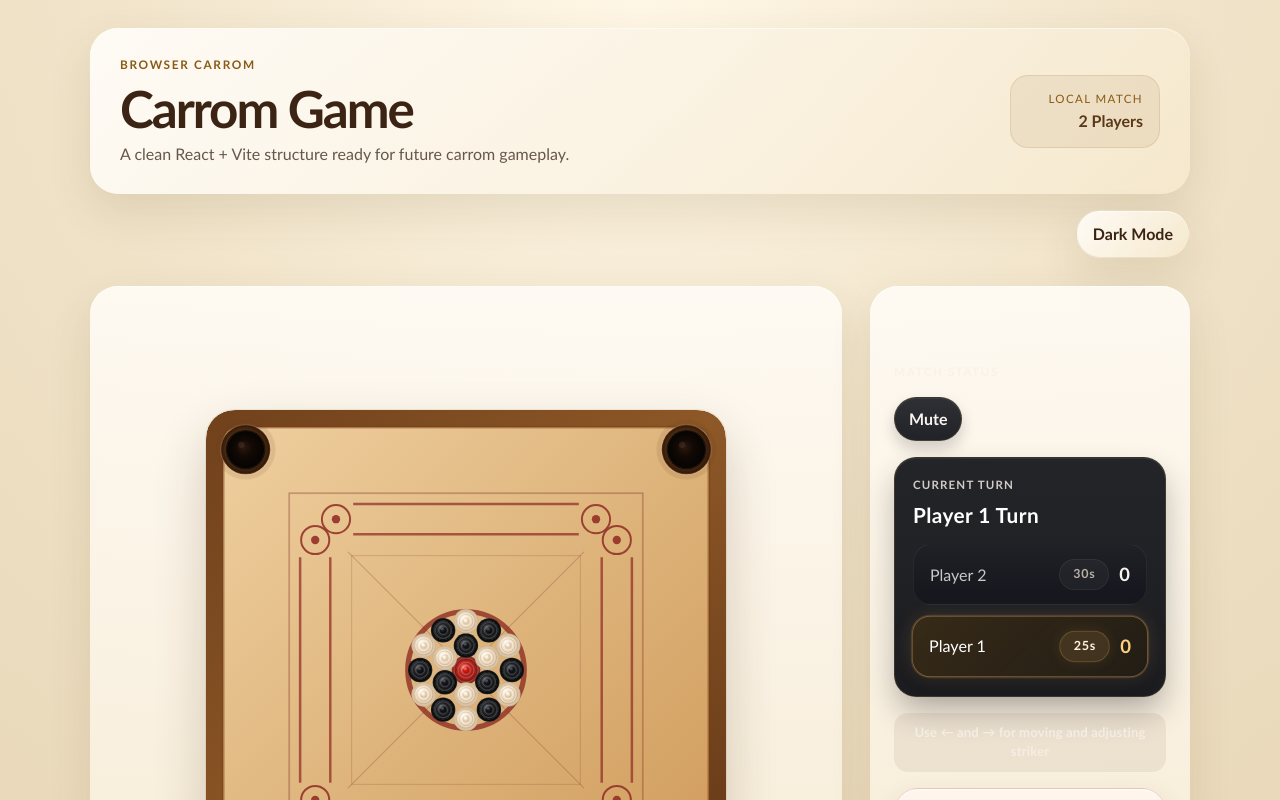
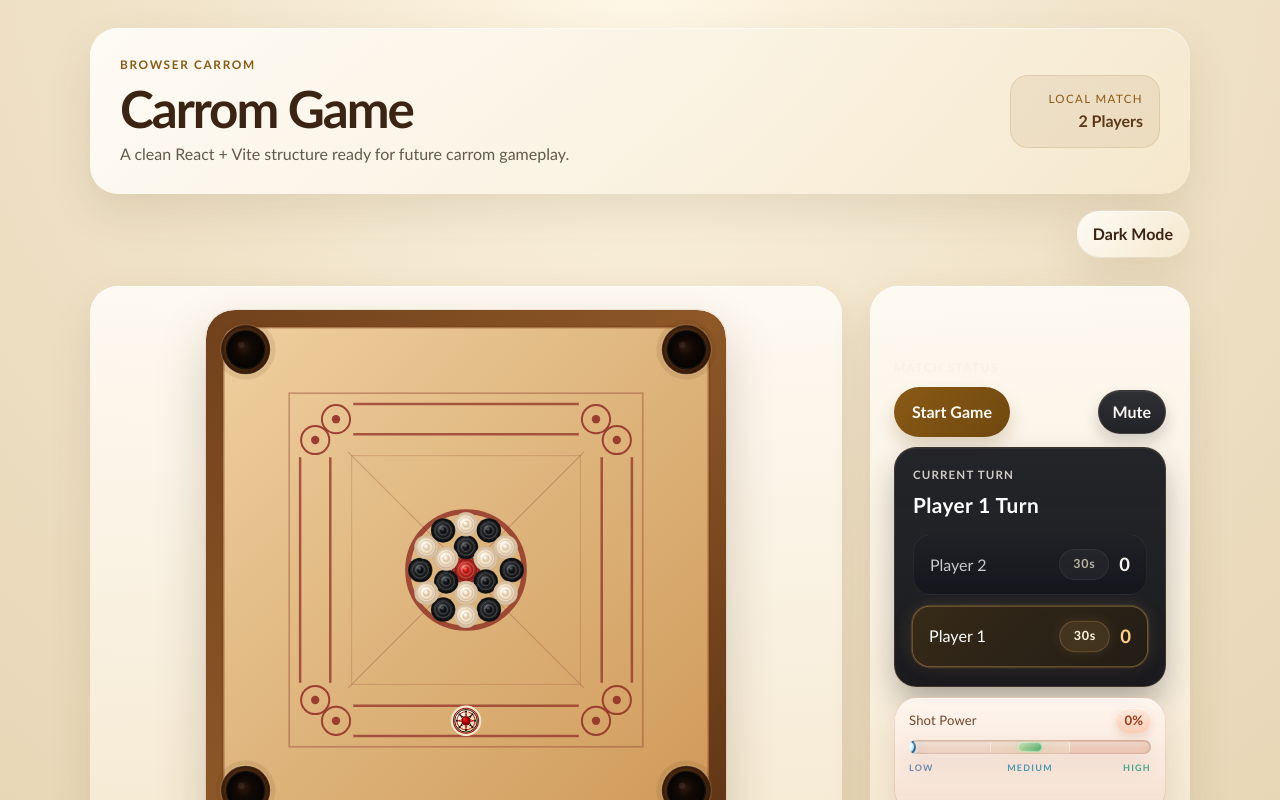
Before and after one commit to thecodersid07/Carrom-game, a React (Vite) app: page / in a window 1280 px wide. Shown: the top 800 px of the page. Built offline with nearby package versions, Linux system fonts and the light colour scheme.

Commit message:
refine game panel controls and start flow

```diff
--- a/src/game/GameBoard.jsx
+++ b/src/game/GameBoard.jsx
@@ -49,6 +49,7 @@ function GameBoard() {
     player1: 0,
     player2: 0,
   });
+  const [gameStarted, setGameStarted] = useState(false);
   const [gameOver, setGameOver] = useState(false);
   const [winnerMessage, setWinnerMessage] = useState('');
   const [turnTimeLeft, setTurnTimeLeft] = useState(TURN_TIMER_SECONDS);
@@ -68,6 +69,7 @@ function GameBoard() {
   const canvasRef = useRef(null);
   const hasLoggedDebugRef = useRef(false);
   const activePlayerRef = useRef(1);
+  const gameStartedRef = useRef(false);
   const gameOverRef = useRef(false);
   const shotPowerRef = useRef(0);
   const perfectShotTimeoutRef = useRef(0);
@@ -146,6 +148,7 @@ function GameBoard() {
     const boardState = boardStateRef.current;
 
     if (
+      !gameStartedRef.current ||
       gameOverRef.current ||
       boardState.shotInProgress ||
       isAnyPieceMoving(boardState, MIN_VELOCITY) ||
@@ -173,6 +176,7 @@ function GameBoard() {
     }
 
     if (
+      !gameStartedRef.current ||
       boardStateRef.current.shotInProgress ||
       isAnyPieceMoving(boardStateRef.current, MIN_VELOCITY)
     ) {
@@ -252,7 +256,7 @@ function GameBoard() {
     }, 850);
   };
 
-  const resetGame = () => {
+  const resetGame = (shouldStart = false) => {
     boardStateRef.current = createInitialBoardState({
       coinPositions: COIN_POSITIONS,
       strikerPosition: getPlayerStrikerPosition(1),
@@ -282,13 +286,19 @@ function GameBoard() {
     setTurnFlashVisible(false);
     pendingQueenCoverRef.current = null;
     setActivePlayer(1);
+    activePlayerRef.current = 1;
     setScores({
       player1: 0,
       player2: 0,
     });
+    setGameStarted(shouldStart);
     setGameOver(false);
     setWinnerMessage('');
     resetTurnTimer();
+  };
+
+  const handleStartOrRestart = () => {
+    resetGame(true);
   };
 
   useEffect(() => {
@@ -296,6 +306,15 @@ function GameBoard() {
   }, [activePlayer]);
 
   useEffect(() => {
+    gameStartedRef.current = gameStarted;
+  }, [gameStarted]);
+
+  useEffect(() => {
+    if (!gameStarted) {
+      setTurnFlashVisible(false);
+      return;
+    }
+
     if (!hasMountedTurnRef.current) {
       hasMountedTurnRef.current = true;
       return;
@@ -306,13 +325,21 @@ function GameBoard() {
     turnFlashTimeoutRef.current = window.setTimeout(() => {
       setTurnFlashVisible(false);
     }, 900);
-  }, [activePlayer]);
+  }, [activePlayer, gameStarted]);
 
   useEffect(() => {
     gameOverRef.current = gameOver;
   }, [gameOver]);
 
   useEffect(() => {
+    if (!gameStarted) {
+      turnTimerExpiredRef.current = false;
+      turnTimerLastTickRef.current = 0;
+      turnTimeLeftRef.current = TURN_TIMER_SECONDS * 1000;
+      setTurnTimeLeft(TURN_TIMER_SECONDS);
+      return;
+    }
+
     if (gameOver) {
       turnTimerExpiredRef.current = false;
       turnTimerLastTickRef.current = 0;
@@ -322,7 +349,7 @@ function GameBoard() {
     }
 
     resetTurnTimer();
-  }, [activePlayer, gameOver]);
+  }, [activePlayer, gameOver, gameStarted]);
 
   useEffect(() => {
     const handleKeyDown = (event) => {
@@ -379,7 +406,7 @@ function GameBoard() {
 
   useEffect(() => {
     turnTimerIntervalRef.current = window.setInterval(() => {
-      if (gameOverRef.current) {
+      if (!gameStartedRef.current || gameOverRef.current) {
         turnTimerLastTickRef.current = 0;
         return;
       }
@@ -466,7 +493,11 @@ function GameBoard() {
 
       const boardState = boardStateRef.current;
 
-      if (gameOverRef.current || isAnyPieceMoving(boardState, MIN_VELOCITY)) {
+      if (
+        !gameStartedRef.current ||
+        gameOverRef.current ||
+        isAnyPieceMoving(boardState, MIN_VELOCITY)
+      ) {
         return;
       }
 
@@ -628,8 +659,10 @@ function GameBoard() {
       if (previousFrameTime) {
         const deltaSeconds = Math.min((now - previousFrameTime) / 1000, 0.05);
         const moveDirection =
-          (placementInputRef.current.rightPressed ? 1 : 0) -
-          (placementInputRef.current.leftPressed ? 1 : 0);
+          gameStartedRef.current
+            ? (placementInputRef.current.rightPressed ? 1 : 0) -
+              (placementInputRef.current.leftPressed ? 1 : 0)
+            : 0;
         const targetVelocity = moveDirection * 26;
         const easing = Math.min(deltaSeconds * 16, 1);
 
@@ -664,6 +697,7 @@ function GameBoard() {
 
       context.setTransform(pixelRatio, 0, 0, pixelRatio, 0, 0);
       const audioEvents = [];
+      if (gameStartedRef.current) {
         updateBoardState(
           boardStateRef.current,
           displaySize,
@@ -677,6 +711,7 @@ function GameBoard() {
           },
           audioEvents
         );
+      }
 
       audioEvents.forEach((audioEvent) => {
         if (audioEvent.type === 'striker-hit') {
@@ -708,7 +743,7 @@ function GameBoard() {
       const dimStriker =
         !isMovingNow && isStrikerOverlappingCoin(boardStateRef.current, displaySize);
 
-      if (boardStateRef.current.shotInProgress && !isMovingNow) {
+      if (gameStartedRef.current && boardStateRef.current.shotInProgress && !isMovingNow) {
         const shotSummary = finishShot(boardStateRef.current);
         const scorePenalty = shotSummary.strikerPocketed ? 1 : 0;
         const blackCount = shotSummary.pocketedCoinTypes.filter(
@@ -946,7 +981,11 @@ function GameBoard() {
               <div className="board-game-over-card">
                 <p className="board-game-over-kicker">Match Complete</p>
                 <h3 className="board-game-over-title">{boardWinnerMessage}</h3>
-                <button type="button" className="restart-button" onClick={resetGame}>
+                <button
+                  type="button"
+                  className="restart-button"
+                  onClick={handleStartOrRestart}
+                >
                   Play Again
                 </button>
               </div>
@@ -972,6 +1011,14 @@ function GameBoard() {
         <div className="panel-header">
           <p className="panel-kicker">Match Status</p>
         </div>
+        <div className="panel-controls">
+          <button
+            type="button"
+            className="restart-button panel-start-button"
+            onClick={handleStartOrRestart}
+          >
+            {gameStarted ? 'Restart Game' : 'Start Game'}
+          </button>
           <button
             type="button"
             className="sound-toggle"
@@ -980,6 +1027,7 @@ function GameBoard() {
           >
             {isSoundMuted ? 'Unmute' : 'Mute'}
           </button>
+        </div>
         <div className="turn-panel">
           <p className="turn-label">
             Current Turn
@@ -1045,9 +1093,6 @@ function GameBoard() {
             Perfect Shot!
           </p>
         </div>
-        <button type="button" className="restart-button" onClick={resetGame}>
-          Restart Game
-        </button>
       </aside>
     </section>
   );
--- a/src/styles/app.css
+++ b/src/styles/app.css
@@ -369,7 +369,7 @@
   display: flex;
   flex-direction: column;
   justify-content: flex-start;
-  gap: 16px;
+  gap: 12px;
 }
 
 .info-panel h2 {
@@ -386,6 +386,14 @@
   display: flex;
   flex-direction: column;
   gap: 6px;
+  margin-bottom: -2px;
+}
+
+.panel-controls {
+  display: flex;
+  align-items: center;
+  justify-content: space-between;
+  gap: 12px;
 }
 
 .panel-kicker {
@@ -419,6 +427,7 @@
   flex-direction: column;
   gap: 14px;
   padding: 18px;
+  margin-top: -2px;
   border-radius: 22px;
   background:
     linear-gradient(180deg, rgba(24, 25, 30, 0.95), rgba(14, 15, 20, 0.94));
@@ -429,7 +438,8 @@
 }
 
 .sound-toggle {
-  align-self: flex-start;
+  align-self: auto;
+  margin-right: 0;
   border: 1px solid rgba(255, 191, 102, 0.12);
   border-radius: 999px;
   padding: 9px 14px;
@@ -467,6 +477,10 @@
 .sound-toggle:focus-visible {
   outline: 3px solid rgba(255, 191, 102, 0.18);
   outline-offset: 3px;
+}
+
+.panel-start-button {
+  margin: 0;
 }
 
 .score-card {
@@ -588,22 +602,15 @@
 }
 
 .striker-placement-hint {
-  margin: 0;
-  padding: 10px 12px;
-  border-radius: 14px;
-  background: rgba(86, 50, 33, 0.08);
-  color: var(--text-secondary);
-  font-size: 0.82rem;
-  font-weight: 600;
-  letter-spacing: 0.01em;
-  text-align: center;
+  display: none;
 }
 
 .power-meter {
   display: flex;
   flex-direction: column;
-  gap: 14px;
-  padding: 18px 18px 16px;
+  gap: 7px;
+  padding: 10px 14px 9px;
+  margin-top: -2px;
   border-radius: 24px;
   background:
     linear-gradient(180deg, rgba(255, 246, 239, 0.96), rgba(244, 222, 207, 0.92));
@@ -617,14 +624,14 @@
   display: flex;
   align-items: center;
   justify-content: space-between;
-  font-size: 0.92rem;
+  font-size: 0.82rem;
   color: #71432b;
   letter-spacing: 0.01em;
 }
 
 .power-meter-label strong {
   color: #9a3f19;
-  padding: 5px 11px;
+  padding: 3px 8px;
   border-radius: 999px;
   background: linear-gradient(180deg, rgba(255, 234, 223, 0.98), rgba(250, 203, 176, 0.92));
   box-shadow:
@@ -634,8 +641,8 @@
 
 .power-meter-track {
   position: relative;
-  height: 24px;
-  padding: 3px;
+  height: 14px;
+  padding: 2px;
   border-radius: 999px;
   overflow: hidden;
   background:
@@ -657,7 +664,7 @@
 .power-meter-track::before {
   content: '';
   position: absolute;
-  inset: 3px;
+  inset: 2px;
   border-radius: inherit;
   background:
     linear-gradient(
@@ -674,7 +681,7 @@
 .power-meter-track::after {
   content: '';
   position: absolute;
-  inset: 3px;
+  inset: 2px;
   border-radius: inherit;
   background:
     linear-gradient(180deg, rgba(255, 255, 255, 0.35), rgba(255, 255, 255, 0.02) 58%);
@@ -683,8 +690,8 @@
 
 .power-meter-perfect-zone {
   position: absolute;
-  top: 3px;
-  bottom: 3px;
+  top: 2px;
+  bottom: 2px;
   border-radius: 999px;
   background:
     linear-gradient(90deg, rgba(126, 215, 118, 0.48), rgba(48, 163, 91, 0.82));
@@ -695,9 +702,9 @@
 
 .power-meter-fill {
   position: absolute;
-  top: 3px;
-  left: 3px;
-  bottom: 3px;
+  top: 2px;
+  left: 2px;
+  bottom: 2px;
   border-radius: 999px;
   background:
     linear-gradient(90deg, #ffd29e 0%, #ffab61 26%, #f56d3f 58%, #d4412f 100%);
@@ -712,15 +719,15 @@
 .power-meter-indicator {
   position: absolute;
   top: 50%;
-  width: 26px;
-  height: 26px;
+  width: 16px;
+  height: 16px;
   border-radius: 50%;
   background:
     radial-gradient(circle at 35% 35%, #f7feff, #dbf4ff 56%, #7ebfe1 100%);
   border: 2px solid #2b6996;
   box-shadow:
-    0 0 0 5px rgba(234, 248, 255, 0.38),
-    0 12px 24px rgba(26, 74, 108, 0.24);
+    0 0 0 3px rgba(234, 248, 255, 0.28),
+    0 6px 14px rgba(26, 74, 108, 0.18);
   transform: translateY(-50%);
   transition:
     left 90ms cubic-bezier(0.22, 1, 0.36, 1),
@@ -732,7 +739,7 @@
 .power-meter-indicator::before {
   content: '';
   position: absolute;
-  inset: 5px;
+  inset: 2px;
   border-radius: 50%;
   background: radial-gradient(circle at 30% 30%, #fffdf8, rgba(255, 255, 255, 0.06));
 }
@@ -741,9 +748,9 @@
   content: '';
   position: absolute;
   left: 50%;
-  bottom: -9px;
-  width: 8px;
-  height: 8px;
+  bottom: -5px;
+  width: 5px;
+  height: 5px;
   background: #2b6996;
   transform: translateX(-50%) rotate(45deg);
   border-radius: 2px;
@@ -754,17 +761,17 @@
   background: #f3ffe8;
   transform: translateY(-50%) scale(1.08);
   box-shadow:
-    0 0 0 4px rgba(156, 234, 138, 0.32),
-    0 0 24px rgba(111, 198, 94, 0.58),
-    0 10px 18px rgba(78, 43, 11, 0.22);
+    0 0 0 2px rgba(156, 234, 138, 0.28),
+    0 0 14px rgba(111, 198, 94, 0.46),
+    0 6px 10px rgba(78, 43, 11, 0.16);
 }
 
 .power-meter-scale {
   display: grid;
   grid-template-columns: repeat(3, 1fr);
   align-items: center;
-  gap: 8px;
-  font-size: 0.68rem;
+  gap: 4px;
+  font-size: 0.56rem;
   font-weight: 700;
   letter-spacing: 0.14em;
   text-transform: uppercase;
@@ -772,7 +779,7 @@
 }
 
 .power-meter-scale span {
-  padding-top: 2px;
+  padding-top: 0;
 }
 
 .power-meter-scale span:nth-child(1) {
```
Lines whose indentation alone changed are shown as unchanged.
